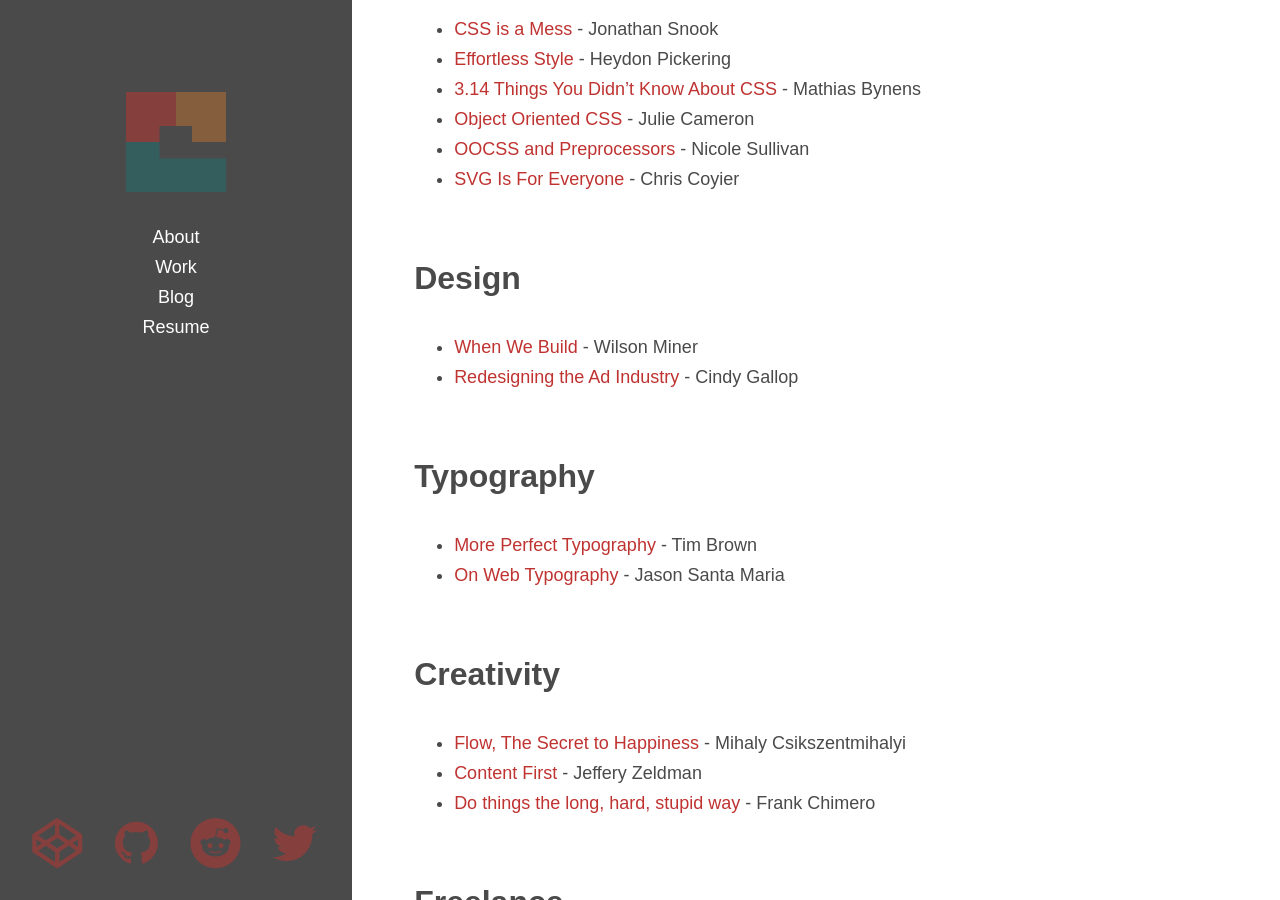
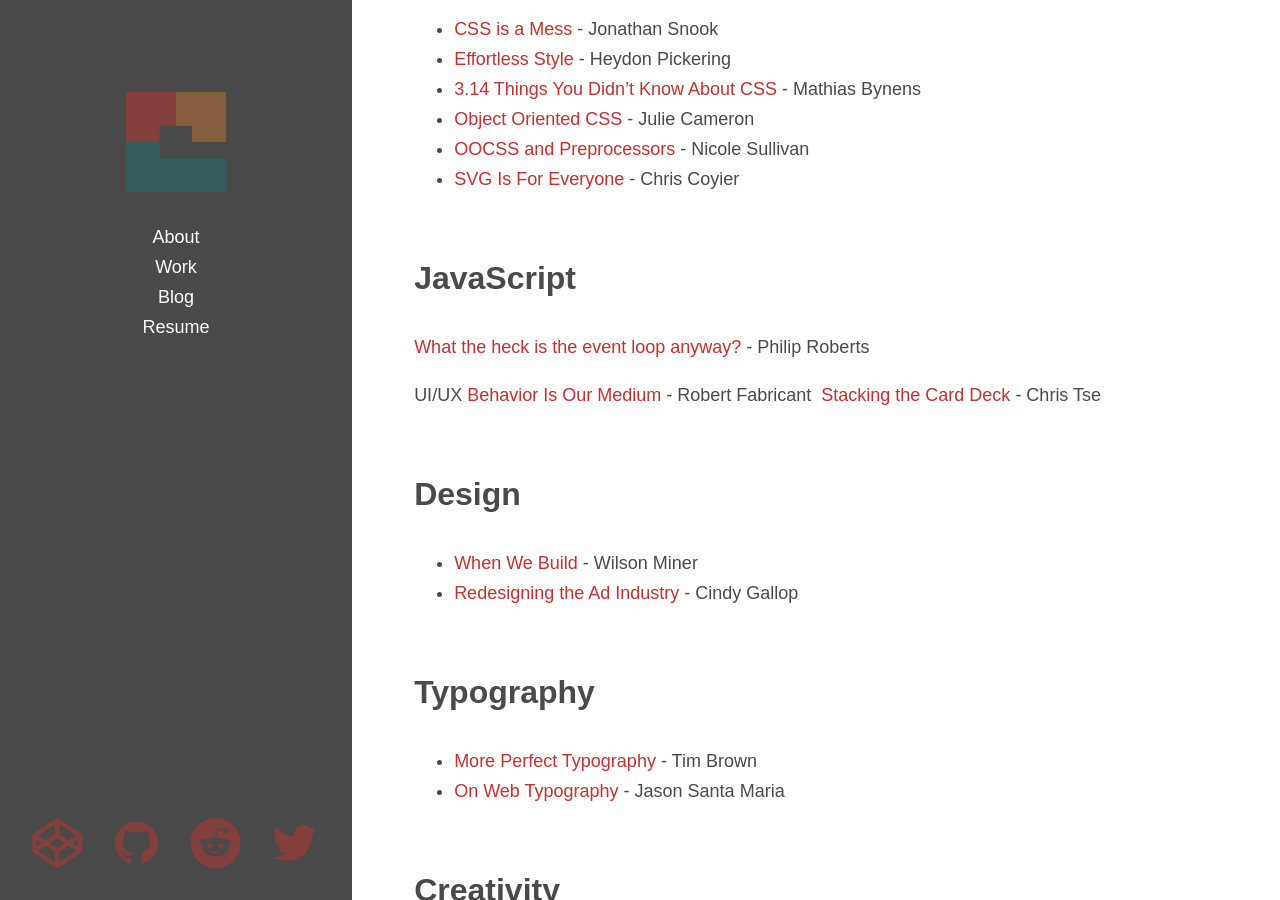
Before and after one commit to ellenbrook/ellenbrook.github.io, a Jekyll site: the page built from _posts/2014-11-01-motivational-web-development-lectures.md, in a window 1280 px wide and 900 px high, scrolled down 594 px. Built offline with Jekyll 4.4.1, drawn with Linux system fonts in a browser that asks for light colours; nearby versions of some CDN libraries; comment, search, counter and statistics services are not loaded.

Commit message:
update blog post

```diff
--- a/_posts/2014-11-01-motivational-web-development-lectures.md
+++ b/_posts/2014-11-01-motivational-web-development-lectures.md
@@ -18,6 +18,13 @@ Over the course of the last few minutes I've been compiling creative, design, an
 - [OOCSS and Preprocessors](https://www.youtube.com/watch?v=GhX8iPcDSsI) - Nicole Sullivan
 - [SVG Is For Everyone](http://vimeo.com/99828116) - Chris Coyier
 
+###JavaScript
+[What the heck is the event loop anyway?](https://www.youtube.com/watch?v=8aGhZQkoFbQ) - Philip Roberts
+
+UI/UX
+[Behavior Is Our Medium](http://vimeo.com/3730382) - Robert Fabricant
+[Stacking the Card Deck](http://vimeo.com/100662919?utm_content=bufferd8223&utm_medium=social&utm_source=linkedin.com&utm_campaign=buffer) - Chris Tse
+
 ###Design
 - [When We Build](http://vimeo.com/34017777) - Wilson Miner
 - [Redesigning the Ad Industry](http://www.thedrum.com/news/2014/08/26/waitrose-implements-7-year-old-boys-brown-sauce-label-rebrand-nationwide) - Cindy Gallop
```
